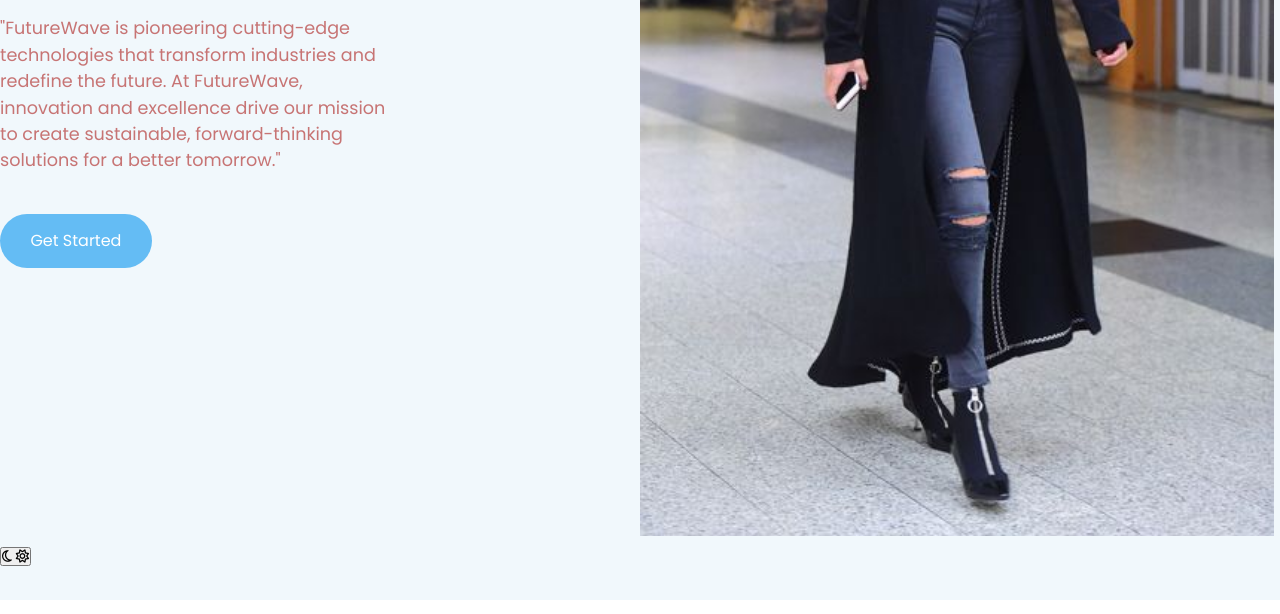
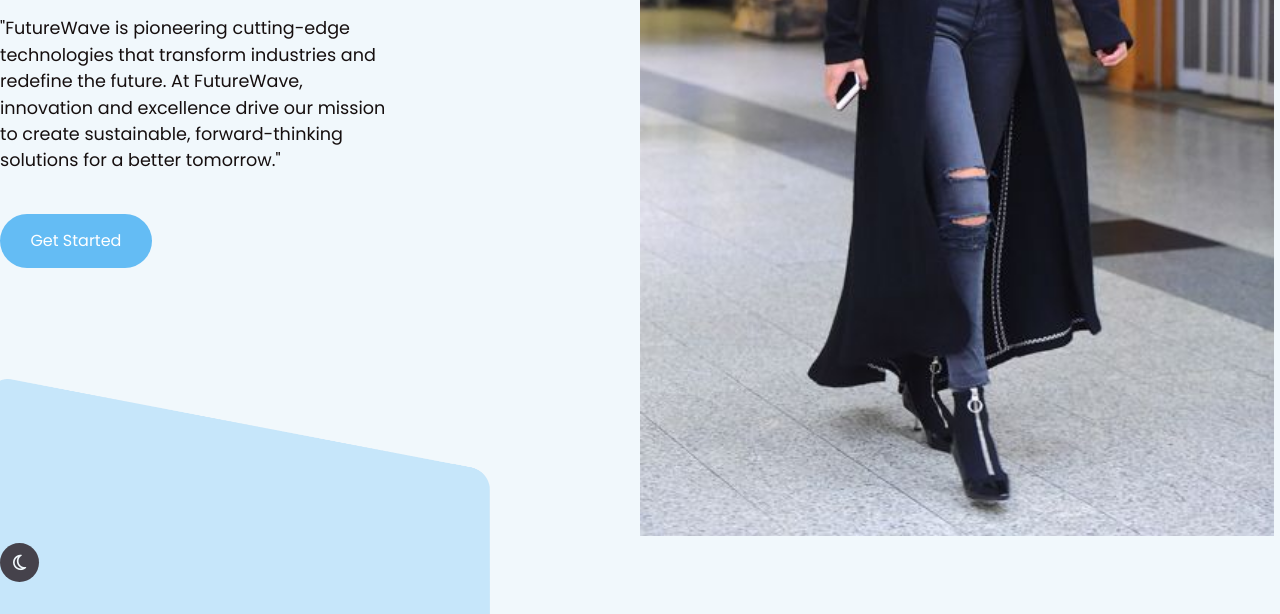
Before and after one commit to MUsmanAamir/PRODIGY_WD_01, a plain HTML site: page html landing page/index.html in a window 1280 px wide. Shown: the part 523-1137 px from the top of the page. Drawn offline with Linux system fonts and the light colour scheme.

Commit message:
toggle button added

```diff
--- a/html landing page/index.html
+++ b/html landing page/index.html
@@ -4,12 +4,14 @@
     <meta charset="UTF-8" />
     <meta http-equiv="X-UA-Compatible" content="IE=edge" />
     <meta name="viewport" content="width=device-width, initial-scale=1.0" />
+    <link rel="stylesheet" href="https://cdnjs.cloudflare.com/ajax/libs/font-awesome/6.0.0-beta3/css/all.min.css">
     <title>Best Landing Page</title>
     <link rel="stylesheet" href="style.css">
   </head>
   <body>
    <main>
     <div class="big-wrapper">
+      <img src="./img/shape.png" alt="" class="shape"/>
       <header>
         <div class="container">
             <div class="logo">
@@ -33,7 +35,7 @@
         <div class="left">
           <div class="big-title">
             <h1>Future is here!</h1>
-            <h1>Start Exploring Now.</h1>
+            <h1>Start Exploring Now</h1>
           </div>
           <p id="text">
             "FutureWave is pioneering cutting-edge technologies that transform industries and redefine the future. At FutureWave, innovation and excellence drive our mission to create sustainable, forward-thinking solutions for a better tomorrow."
--- a/html landing page/style.css
+++ b/html landing page/style.css
@@ -32,6 +32,7 @@ a{
     text-decoration: none;
 }
 .big-wrapper{
+    position: relative;
     padding: 1.7rem 0 2rem;
     width: 100%;
     min-width: 100vh;
@@ -116,7 +117,7 @@ header .container{
     line-height: 1.4;
 }
 #text{
-    color:var(--lightOne);
+    color:#160f0f;
     font-size: 1.1rem;
     margin: 1.9rem 0 2.5rem;
     max-width:400px;
@@ -125,5 +126,37 @@ header .container{
 
 
 .showcase-area .btn{
-    box-shadow: 0 0 40px 2px rgba(0.05, 0, 0.05, 0);
+    box-shadow: 0 0 40px 2px rgba(11, 5, 5, 0);
 }
+
+.toggle-btn{
+    display: inline-block;
+    border: none;
+    background: var(--darkTwo);
+    color:var(--backgroundColor);
+    outline: none;
+    cursor: pointer;
+    height: 39px;
+    width: 39px;
+    border-radius: 50%;
+    font-size: 1.1rem;
+    transition: 0.3s;
+}
+.toggle-btn:hover{
+    background: var(--mainColor);
+}
+.toggle-btn i{
+    line-height: 39px;
+}
+.toggle-btn i:last-child{
+    display:none;
+}
+
+.shape{
+    position: absolute;
+    z-index: 0;
+    width: 500px;
+    bottom: -120px;
+    left: -10px;
+    opacity: 0.3;
+}
```
